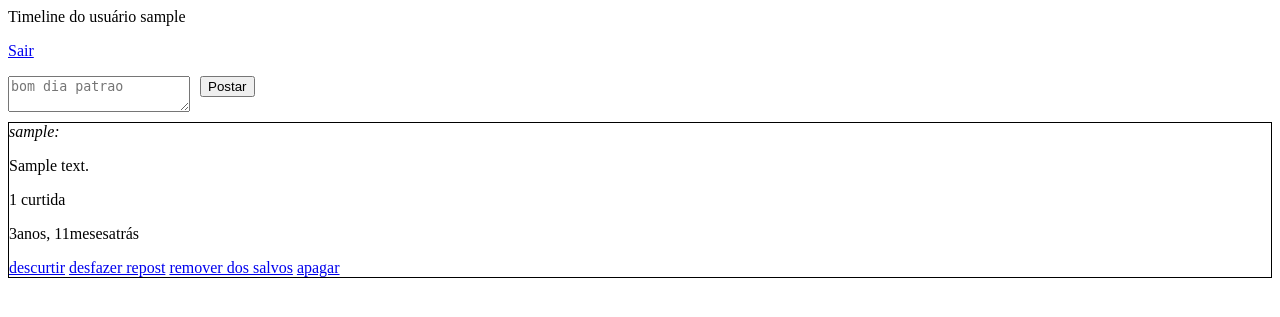
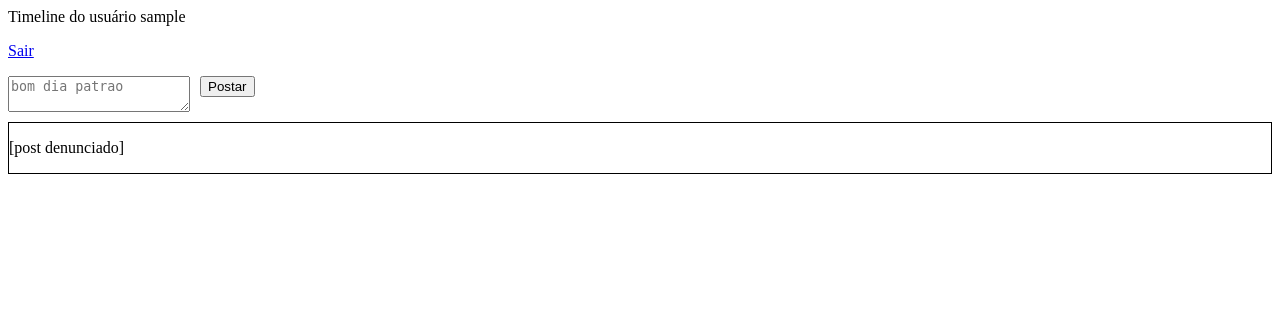
Before and after one commit to EdeiltonSO/sbubbles, a Django app: page / in a window 1280 px wide. Shown: the top 317 px of the page. Run offline with Django 3.2, Linux system fonts and the light colour scheme; a user stored in the database is signed in; tables that the repository leaves empty hold one stand-in row (values such as "Sample post").

Commit message:
feat: implementa denúncias de posts

```diff
--- a/app/models.py
+++ b/app/models.py
@@ -15,6 +15,7 @@ class Post(models.Model):
     content = models.CharField(max_length=140, null=False)
     replies_to = models.UUIDField(null=True)
     likes = models.IntegerField(default=0)
+    reports = models.IntegerField(default=0)
     created_at = models.DateTimeField(auto_now_add=True)
 
 class Like(models.Model):
--- a/app/templates/home.html
+++ b/app/templates/home.html
@@ -9,7 +9,7 @@
   Timeline do usuário {{ user.username }}
   <p><a href="{% url 'logout' %}">Sair</a></p>
 
-  <form method="post" action="{% url 'create_post' %}" style="display: flex; align-items: flex-start; gap: 10px;">
+  <form method="post" action="{% url 'create' %}" style="display: flex; align-items: flex-start; gap: 10px;">
     {% csrf_token %}
     <textarea maxlength="100" name="content" placeholder="bom dia patrao"></textarea>
     <button type="submit">Postar</button>
@@ -17,6 +17,9 @@
 
   {% for post in posts %}
     <div style="border:1px solid #000; margin-top: 10px;">
+      {% if post.reported_by_authenticated_user %}
+        <p>[post denunciado]</p>
+      {% else %} <!-- DENÚNCIA -->
         <i>{{ post.author.username }}:</i>
         <p>{{ post.content }}</p>
         <p>{{ post.likes }} curtida{{ post.likes|pluralize }}</p>
@@ -29,12 +32,16 @@
           <a href="{% url 'like' post_id=post.id %}">curtir</a>
         {% endif %}
 
+        <span> | </span>
+
         <!-- REPOSTAR -->
         {% if post.reposted_by_authenticated_user %}
           <a href="{% url 'repost' post_id=post.id %}">desfazer repost</a>
         {% else %}
           <a href="{% url 'repost' post_id=post.id %}">repostar</a>
         {% endif %}
+
+        <span> | </span>
 
         <!-- SALVAR POST -->
         {% if post.saved_by_authenticated_user %}
@@ -43,9 +50,22 @@
           <a href="{% url 'save' post_id=post.id %}">salvar</a>
         {% endif %}
 
+        <span> | </span>
+
         <!-- APAGAR O PRÓPRIO POST -->
         {% if user == post.author %}
-        <a href="{% url 'delete_post' post_id=post.id %}">apagar</a>
+          <a href="{% url 'delete' post_id=post.id %}">apagar</a>
+        {% endif %}
+
+      {% endif %} <!-- DENÚNCIA -->
+
+      <!-- DENUNCIAR POST ALHEIO -->
+      {% if user != post.author %}
+        {% if post.reported_by_authenticated_user %}
+          <a href="{% url 'report' post_id=post.id %}">remover denúncia</a>
+        {% else %}
+          <a href="{% url 'report' post_id=post.id %}">denunciar</a>
+        {% endif %}
       {% endif %}
     </div>
   {% endfor %}
--- a/app/views.py
+++ b/app/views.py
@@ -3,7 +3,7 @@ from django.contrib.auth.decorators import login_required
 from django.urls import reverse_lazy
 from django.views import generic
 from app.forms import CustomUserCreationForm
-from app.models import Post, Like, Repost, Save
+from app.models import Post, Like, Repost, Save, Report
 
 @login_required(login_url='login')
 def home(request):
@@ -27,6 +27,11 @@ def home(request):
                 post.saved_by_authenticated_user = True
             except Save.DoesNotExist:
                 post.saved_by_authenticated_user = False
+            try:
+                report = Report.objects.get(whistleblower = request.user, reported_post = post)
+                post.reported_by_authenticated_user = True
+            except Report.DoesNotExist:
+                post.reported_by_authenticated_user = False
 
     context = {'posts': posts}
     return render(request, 'home.html', context)
@@ -37,7 +42,7 @@ class SignUpView(generic.CreateView):
     template_name = "registration/signup.html"
 
 @login_required(login_url='login')
-def create_post(request):
+def create(request):
     if request.method == 'POST':
         content = request.POST.get('content')
 
@@ -48,7 +53,7 @@ def create_post(request):
     return redirect('home')
 
 @login_required(login_url='login')
-def delete_post(request, post_id):
+def delete(request, post_id):
     post = get_object_or_404(Post, id = post_id)
     if request.user == post.author:
         post.delete()
@@ -99,3 +104,20 @@ def save(request, post_id):
         )
 
     return redirect('home')
+
+@login_required(login_url='login')
+def report(request, post_id):
+    post = get_object_or_404(Post, id = post_id)
+    try:
+        report = Report.objects.get(whistleblower = request.user, reported_post = post)
+        post.reports -= 1
+        report.delete()
+    except Report.DoesNotExist:
+        Report.objects.create(
+            whistleblower = request.user,
+            reported_post = post,
+        )
+        post.reports += 1
+
+    post.save()
+    return redirect('home')
--- a/main/urls.py
+++ b/main/urls.py
@@ -1,7 +1,7 @@
 from django.contrib import admin
 from django.urls import include, path
 from django.contrib.auth.views import LoginView
-from app.views import home, SignUpView, create_post, delete_post, like, repost, save
+from app.views import home, SignUpView, create, delete, like, repost, save, report
 
 urlpatterns = [
     path('admin/', admin.site.urls),
@@ -11,10 +11,11 @@ urlpatterns = [
     ])),
     path('signup/', SignUpView.as_view(), name='signup'),
     path('', home, name='home'),
-    path('post/create', create_post, name='create_post'),
-    path('post/<post_id>/delete', delete_post, name='delete_post'),
 
+    path('post/create', create, name='create'),
+    path('post/<post_id>/delete', delete, name='delete'),
     path('post/<post_id>/like', like, name='like'),
     path('post/<post_id>/repost', repost, name='repost'),
     path('post/<post_id>/save', save, name='save'),
+    path('post/<post_id>/report', report, name='report'),
 ]
```
Also changed, not shown: app/migrations/0001_initial.py. Lines whose indentation alone changed are shown as unchanged.
